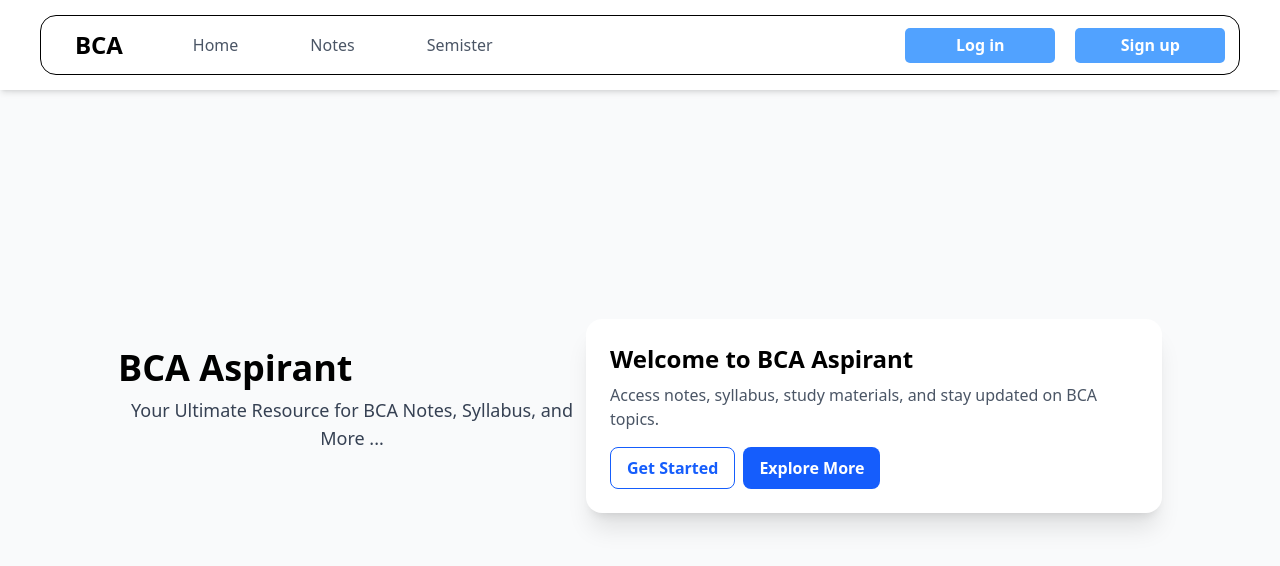
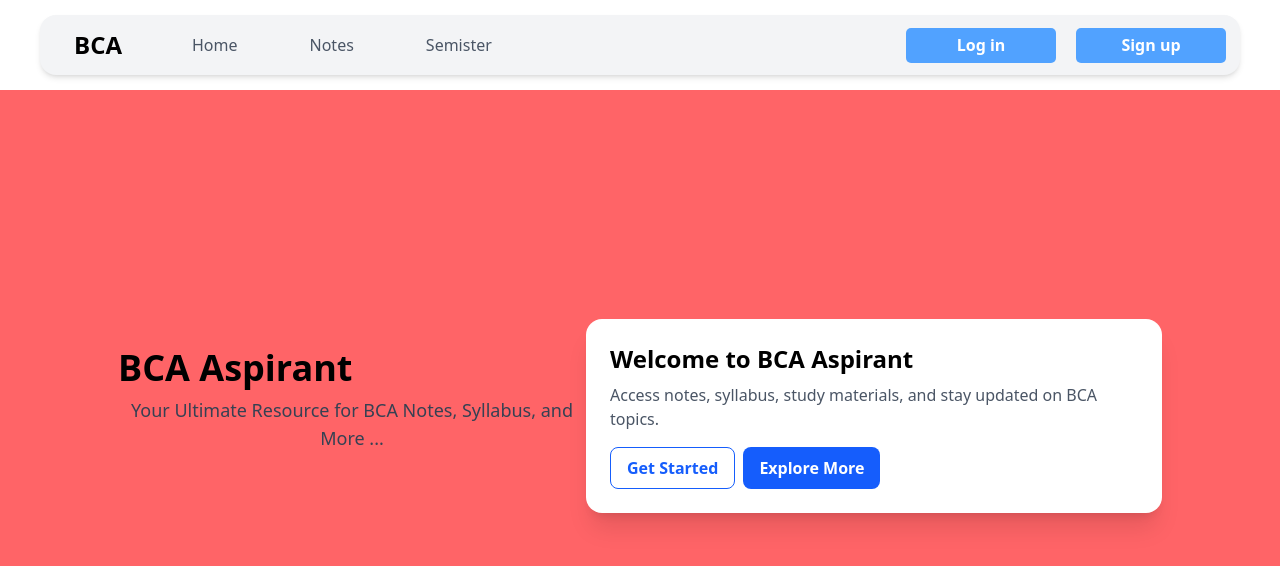
Before and after one commit to SharwanKunwar/BCA-Aspirant-Hub-0.1, a React (Vite) app in the folder BCA-Aspirant-Hub/: page / in a window 1280 px wide. Shown: the top 566 px of the page. Built offline with nearby package versions, Linux system fonts and the light colour scheme.

Commit message:
updated bca project home,nav,mobileRes

```diff
--- a/BCA-Aspirant-Hub/src/Components/Home.jsx
+++ b/BCA-Aspirant-Hub/src/Components/Home.jsx
@@ -102,7 +102,7 @@ function Home() {
 
 
       {/* Floating Divs */}
-      <div className="bg-white text-red-600 w-[90%] sm:h-[22%] hidden rounded-t-2xl overflow-hidden sm:flex justify-around items-center z-10">
+      <div className="bg-white/20 backdrop-blur-sm text-red-600 w-[90%] sm:h-[22%] hidden rounded-t-2xl sm:flex justify-around items-center z-10 shadow-lg border border-white/20">
         <section className="flex justify-around absolute bottom-10 w-[90%]">
           <div id="floating-1" className="flex justify-center items-center"></div>
           <div id="floating-2" className="flex justify-center items-center"></div>
--- a/BCA-Aspirant-Hub/src/Components/Intro.jsx
+++ b/BCA-Aspirant-Hub/src/Components/Intro.jsx
@@ -1,6 +1,7 @@
 import React, { useState, useEffect, useRef } from 'react';
 import { motion } from 'framer-motion';
 import { Link } from 'react-router';
+
 
 const Button = ({ variant, className, children }) => {
   const baseStyle = 'px-4 py-2 rounded-lg font-semibold ';
@@ -67,7 +68,7 @@ const Intro = () => {
   }, []);
 
   return (
-    <div className="min-h-screen bg-gray-50 p-4 flex flex-col sm:flex-row sm:gap-0 sm:justify-center justify-end items-center">
+    <div id='intro-outer' className="min-h-screen bg-red-400 p-4 flex flex-col sm:flex-row sm:gap-0 sm:justify-center justify-center items-center">
       <header className="text-center py-8 sm:w-6/16">
         <h1 className="text-4xl font-bold text-blue-60 sm:flex">BCA Aspirant</h1>
         {/* Add the reference to the <p> tag */}
@@ -92,8 +93,7 @@ const Intro = () => {
           </Card>
         </motion.div>
       </main>
-
-      <section className="w-[90%] sm:h-[40%] h-[25%] flex justify-center sm:items-center items-start gap-10 sm:hidden mt-10 mb-10">
+      <section className=" w-[90%] sm:h-[40%] flex justify-center sm:items-center items-start gap-10 sm:hidden mt-10 ">
         <a href="https://www.facebook.com/messenger" target="_blank" rel="noopener noreferrer">
           <button className="w-[40px] h-[40px] bg-blue-600 text-white rounded-full p-3 flex items-center justify-center">
             <i className="ri-facebook-circle-fill text-2xl"></i>
--- a/BCA-Aspirant-Hub/src/Components/Navbar.jsx
+++ b/BCA-Aspirant-Hub/src/Components/Navbar.jsx
@@ -2,9 +2,15 @@ import React from "react";
 import { NavLink } from "react-router-dom";
 
 function Navbar() {
+  const style01 = {
+  borderWidth: "0.5px",
+  borderStyle: "solid",
+  borderColor: "#ccc",
+};
+
   return (
-    <div className="w-screen sm:h-[90px] h-[80px] flex justify-center items-center sm:pl-10 sm:pr-10 fixed bg-white z-50 shadow-md">
-      <nav className="bg-white sm:border-1 sm:rounded-2xl w-screen h-[60px] flex justify-around items-center gap-5 ">
+    <div className="w-screen sm:h-[90px] h-[80px] flex justify-center items-center sm:pl-10 sm:pr-10 fixed bg-white z-50 ">
+      <nav className="sm:bg-gray-100 sm:rounded-2xl w-screen h-[60px] flex justify-around items-center gap-5 sm:shadow-md">
 
         {/* Logo Section */}
         <div className="sm:w-[10%] w-[30%] h-full flex justify-center items-center">
```
